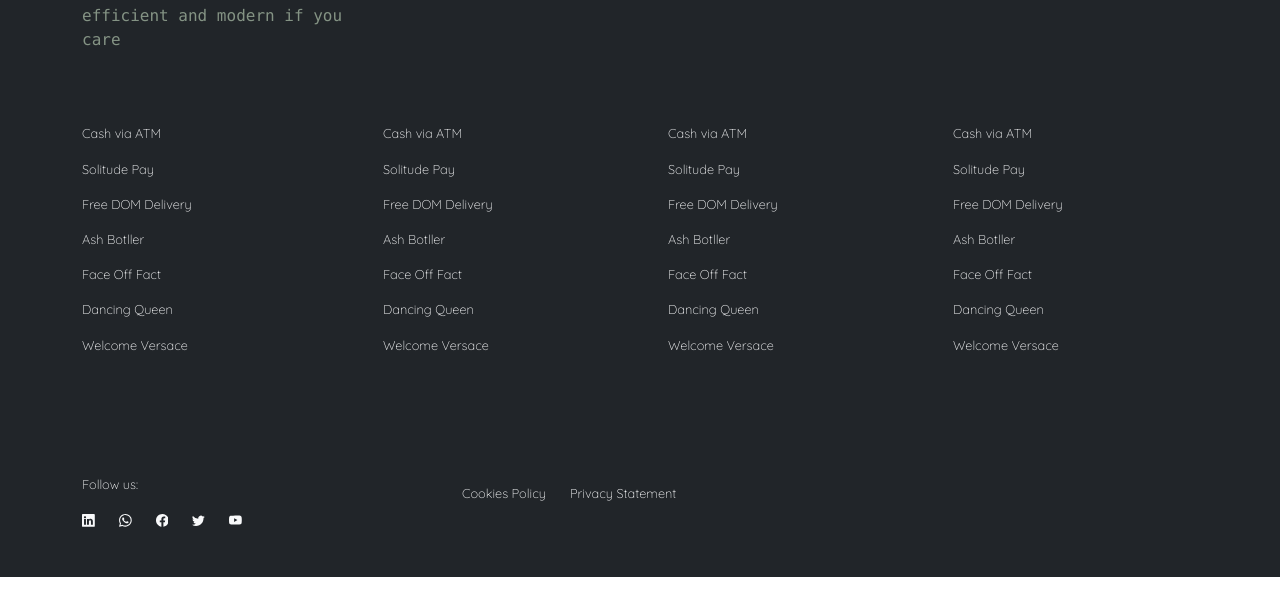
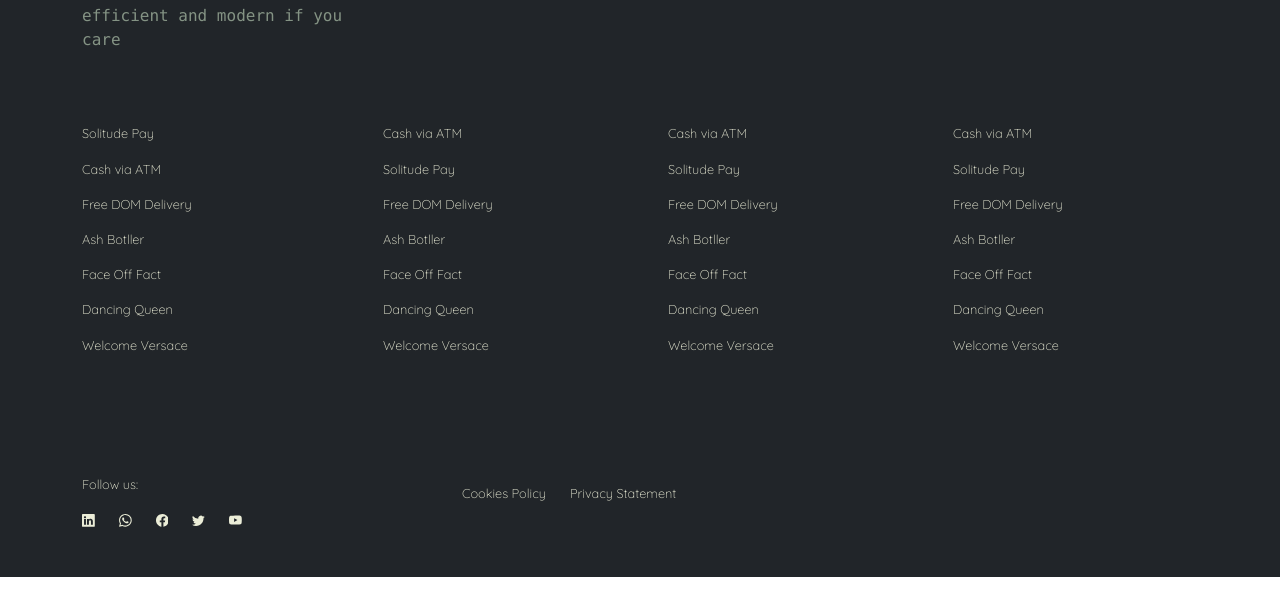
Before and after one commit to Henry-Egboh/maxmel, a React (Create React App) app: page / in a window 1280 px wide. Shown: the part 1986-2602 px from the top of the page. Built offline with nearby package versions, Linux system fonts and the light colour scheme.

Commit message:
changed the footer-text color

```diff
--- a/src/Components/Footer.js
+++ b/src/Components/Footer.js
@@ -7,7 +7,7 @@ import { ChevronBarRight,Facebook,Whatsapp,Linkedin,Twitter,Youtube } from 'reac
 
 const Footer = () => {
     return (
-        <footer className='bg-dark text-light'>
+        <footer className='bg-dark'>
           <Container >
             {/* company logo with text at footer */}
                 <div className='w-25 pt-5'>
@@ -22,54 +22,54 @@ const Footer = () => {
                 </div>
                 <Row>
                   {/* first col */}
-                    <Col xs={6} md={4} lg={3} className="py-5 footer-text">
+                    <Col xs={6} md={4} lg={3} className="py-5">
                       <Nav defaultActiveKey="/home" className="flex-column">
-                          <Nav.Link className='text-light ps-0' eventKey="link-1">Cash via ATM</Nav.Link>
-                          <Nav.Link className='text-light ps-0' href="/home">Solitude Pay</Nav.Link>
-                          <Nav.Link className='text-light ps-0' eventKey="link-2">Free DOM Delivery</Nav.Link>
-                          <Nav.Link className='text-light ps-0' eventKey="link-1">Ash Botller</Nav.Link>
-                          <Nav.Link className='text-light ps-0' eventKey="link-2">Face Off Fact</Nav.Link>
-                          <Nav.Link className='text-light ps-0' eventKey="link-1">Dancing Queen</Nav.Link>
-                          <Nav.Link className='text-light ps-0' eventKey="link-2">Welcome Versace</Nav.Link>
+                          <Nav.Link className='footer-text ps-0' href="/home">Solitude Pay</Nav.Link>
+                          <Nav.Link className='footer-text ps-0' eventKey="link-1">Cash via ATM</Nav.Link>
+                          <Nav.Link className='footer-text ps-0' eventKey="link-2">Free DOM Delivery</Nav.Link>
+                          <Nav.Link className='footer-text ps-0' eventKey="link-1">Ash Botller</Nav.Link>
+                          <Nav.Link className='footer-text ps-0' eventKey="link-2">Face Off Fact</Nav.Link>
+                          <Nav.Link className='footer-text ps-0' eventKey="link-1">Dancing Queen</Nav.Link>
+                          <Nav.Link className='footer-text ps-0' eventKey="link-2">Welcome Versace</Nav.Link>
                       </Nav>
                     </Col>
 
                       {/* second col */}
-                    <Col xs={6} md={4} lg={3} className="py-5 footer-text">
+                    <Col xs={6} md={4} lg={3} className="py-5">
                       <Nav defaultActiveKey="/home" className="flex-column">
-                          <Nav.Link className='text-light' eventKey="link-1">Cash via ATM</Nav.Link>
-                          <Nav.Link className='text-light' href="/home">Solitude Pay</Nav.Link>
-                          <Nav.Link className='text-light' eventKey="link-2">Free DOM Delivery</Nav.Link>
-                          <Nav.Link className='text-light' eventKey="link-1">Ash Botller</Nav.Link>
-                          <Nav.Link className='text-light' eventKey="link-2">Face Off Fact</Nav.Link>
-                          <Nav.Link className='text-light' eventKey="link-1">Dancing Queen</Nav.Link>
-                          <Nav.Link className='text-light' eventKey="link-2">Welcome Versace</Nav.Link>
+                          <Nav.Link className='footer-text' eventKey="link-1">Cash via ATM</Nav.Link>
+                          <Nav.Link className='footer-text' href="/home">Solitude Pay</Nav.Link>
+                          <Nav.Link className='footer-text' eventKey="link-2">Free DOM Delivery</Nav.Link>
+                          <Nav.Link className='footer-text' eventKey="link-1">Ash Botller</Nav.Link>
+                          <Nav.Link className='footer-text' eventKey="link-2">Face Off Fact</Nav.Link>
+                          <Nav.Link className='footer-text' eventKey="link-1">Dancing Queen</Nav.Link>
+                          <Nav.Link className='footer-text' eventKey="link-2">Welcome Versace</Nav.Link>
                       </Nav>
                     </Col>
 
                     {/* third col */}
-                    <Col xs={6} md={4} lg={3} className="py-5 footer-text">
+                    <Col xs={6} md={4} lg={3} className="py-5">
                       <Nav defaultActiveKey="/home" className="flex-column">
-                          <Nav.Link className='text-light' eventKey="link-1">Cash via ATM</Nav.Link>
-                          <Nav.Link className='text-light' href="/home">Solitude Pay</Nav.Link>
-                          <Nav.Link className='text-light' eventKey="link-2">Free DOM Delivery</Nav.Link>
-                          <Nav.Link className='text-light' eventKey="link-1">Ash Botller</Nav.Link>
-                          <Nav.Link className='text-light' eventKey="link-2">Face Off Fact</Nav.Link>
-                          <Nav.Link className='text-light' eventKey="link-1">Dancing Queen</Nav.Link>
-                          <Nav.Link className='text-light' eventKey="link-2">Welcome Versace</Nav.Link>
+                          <Nav.Link className='footer-text' eventKey="link-1">Cash via ATM</Nav.Link>
+                          <Nav.Link className='footer-text' href="/home">Solitude Pay</Nav.Link>
+                          <Nav.Link className='footer-text' eventKey="link-2">Free DOM Delivery</Nav.Link>
+                          <Nav.Link className='footer-text' eventKey="link-1">Ash Botller</Nav.Link>
+                          <Nav.Link className='footer-text' eventKey="link-2">Face Off Fact</Nav.Link>
+                          <Nav.Link className='footer-text' eventKey="link-1">Dancing Queen</Nav.Link>
+                          <Nav.Link className='footer-text' eventKey="link-2">Welcome Versace</Nav.Link>
                       </Nav>
                     </Col>
 
                     {/* fourth col */}
-                    <Col xs={6} md={4} lg={3} className="py-5 footer-text">
+                    <Col xs={6} md={4} lg={3} className="py-5">
                       <Nav defaultActiveKey="/home" className="flex-column">
-                          <Nav.Link className='text-light' eventKey="link-1">Cash via ATM</Nav.Link>
-                          <Nav.Link className='text-light' href="/home">Solitude Pay</Nav.Link>
-                          <Nav.Link className='text-light' eventKey="link-2">Free DOM Delivery</Nav.Link>
-                          <Nav.Link className='text-light' eventKey="link-1">Ash Botller</Nav.Link>
-                          <Nav.Link className='text-light' eventKey="link-2">Face Off Fact</Nav.Link>
-                          <Nav.Link className='text-light' eventKey="link-1">Dancing Queen</Nav.Link>
-                          <Nav.Link className='text-light' eventKey="link-2">Welcome Versace</Nav.Link>
+                          <Nav.Link className='footer-text' eventKey="link-1">Cash via ATM</Nav.Link>
+                          <Nav.Link className='footer-text' href="/home">Solitude Pay</Nav.Link>
+                          <Nav.Link className='footer-text' eventKey="link-2">Free DOM Delivery</Nav.Link>
+                          <Nav.Link className='footer-text' eventKey="link-1">Ash Botller</Nav.Link>
+                          <Nav.Link className='footer-text' eventKey="link-2">Face Off Fact</Nav.Link>
+                          <Nav.Link className='footer-text' eventKey="link-1">Dancing Queen</Nav.Link>
+                          <Nav.Link className='footer-text' eventKey="link-2">Welcome Versace</Nav.Link>
                       </Nav>
                     </Col>
                 </Row>
@@ -80,18 +80,18 @@ const Footer = () => {
                       <Col xs={12} md={4}>
                           <p>Follow us:</p>
                           <div className='d-flex gap-4'>
-                                <Link to='/' className='text-light'><Linkedin /></Link>
-                                <Link to='/' className='text-light'><Whatsapp /></Link>
-                                <Link to='/' className='text-light'><Facebook /></Link>
-                                <Link to='/' className='text-light'><Twitter /></Link>
-                                <Link to='/' className='text-light'><Youtube /></Link>
+                                <Link to='/' className='footer-text'><Linkedin /></Link>
+                                <Link to='/' className='footer-text'><Whatsapp /></Link>
+                                <Link to='/' className='footer-text'><Facebook /></Link>
+                                <Link to='/' className='footer-text'><Twitter /></Link>
+                                <Link to='/' className='footer-text'><Youtube /></Link>
                           </div>
                       </Col>
 
                       {/* privacy statement */}
                       <Col xs={6} md={4} className='d-flex gap-4'>
-                      <Link to='/' className='text-light text-decoration-none'><p>Cookies Policy</p></Link>
-                      <Link to='/' className='text-light text-decoration-none'><p>Privacy Statement</p></Link>
+                      <Link to='/' className='footer-text text-decoration-none'><p>Cookies Policy</p></Link>
+                      <Link to='/' className='footer-text text-decoration-none'><p>Privacy Statement</p></Link>
                       </Col>
 
                       {/* empty col */}
--- a/src/Components/Main.js
+++ b/src/Components/Main.js
@@ -46,7 +46,7 @@ function Main() {
                     </div>
                     {/* p tag */}
                     <div>
-                        <p>We are glad you took the decision. Thanks</p>
+                        <p className='text-success'>We are glad you took the decision. Thanks</p>
                     </div>
                         {/* text content */}
                     <div>
--- a/src/Components/NavbarComp.js
+++ b/src/Components/NavbarComp.js
@@ -9,7 +9,7 @@ const NavbarComp = () => {
             <Navbar bg="white" expand="lg">
                 <Navbar.Toggle aria-controls="basic-navbar-nav" />
                 <Navbar.Collapse id="basic-navbar-nav">
-                  <Nav className="">
+                  <Nav>
                     <Nav.Link href="#home">Source</Nav.Link>
                     <Nav.Link href="#link">Administration</Nav.Link>
                     <Nav.Link href="#home">Kindle</Nav.Link>
--- a/src/Components/Section.js
+++ b/src/Components/Section.js
@@ -21,7 +21,7 @@ const Section = () => {
                         <Col xs={12} sm={6} lg={4}>
                         <div className='d-flex align-items-center'>
                             <CircleSquare className='fs-3 me-3 color-text-sub'/>
-                            <h4 className='color-text'>Frameworks</h4>
+                            <h4 className='color-text'>Javascript</h4>
                         </div>
                         <p>The tech of the now is what we get when we begin to investigate our internet to better improve the lives ansd properties of a generation.</p>
                         <p>In the beginning as a learner it will be difficulft but you need to flow with the process in order to remain focused.</p>
@@ -33,7 +33,7 @@ const Section = () => {
                         <Col xs={12} sm={6} lg={4}>
                         <div className='d-flex align-items-center'>
                             <CircleSquare className='fs-3 me-3 color-text-sub'/>
-                            <h4 className='color-text'>Frameworks</h4>
+                            <h4 className='color-text'>Server Courses</h4>
                         </div>
                         <p>The tech of the now is what we get when we begin to investigate our internet to better improve the lives ansd properties of a generation.</p>
                         <p>In the beginning as a learner it will be difficulft but you need to flow with the process in order to remain focused.</p>
--- a/src/index.css
+++ b/src/index.css
@@ -8,6 +8,7 @@
 .footer-text {
   font-weight: 300;
   font-size: 0.8rem;
+  color: #ebedd7;
 }
 /* color for logo */
 .color-text-sub {
```
